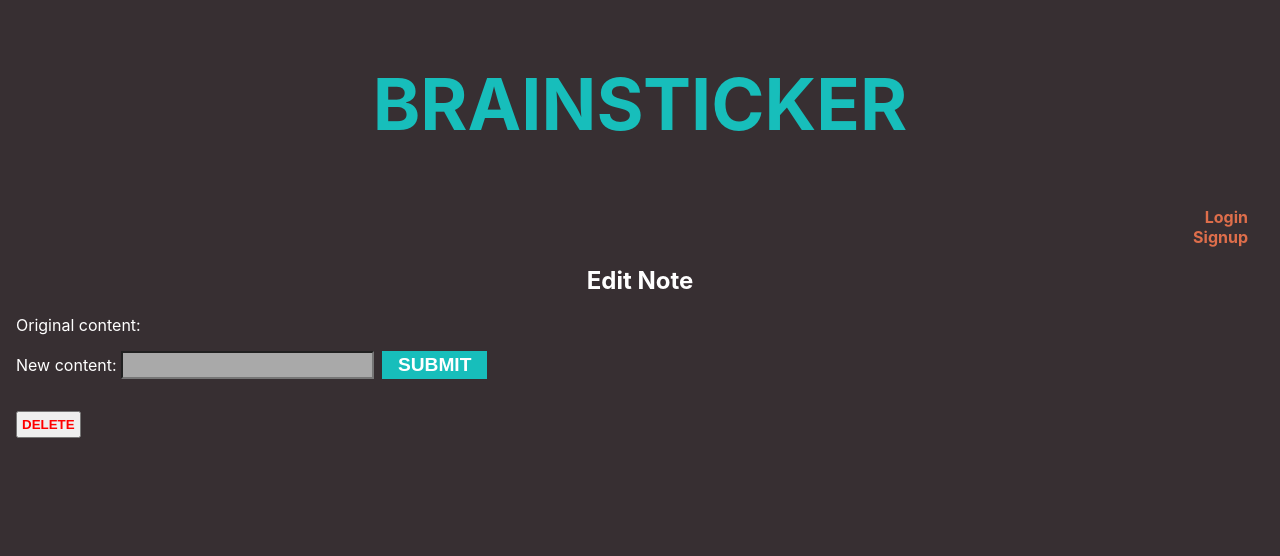
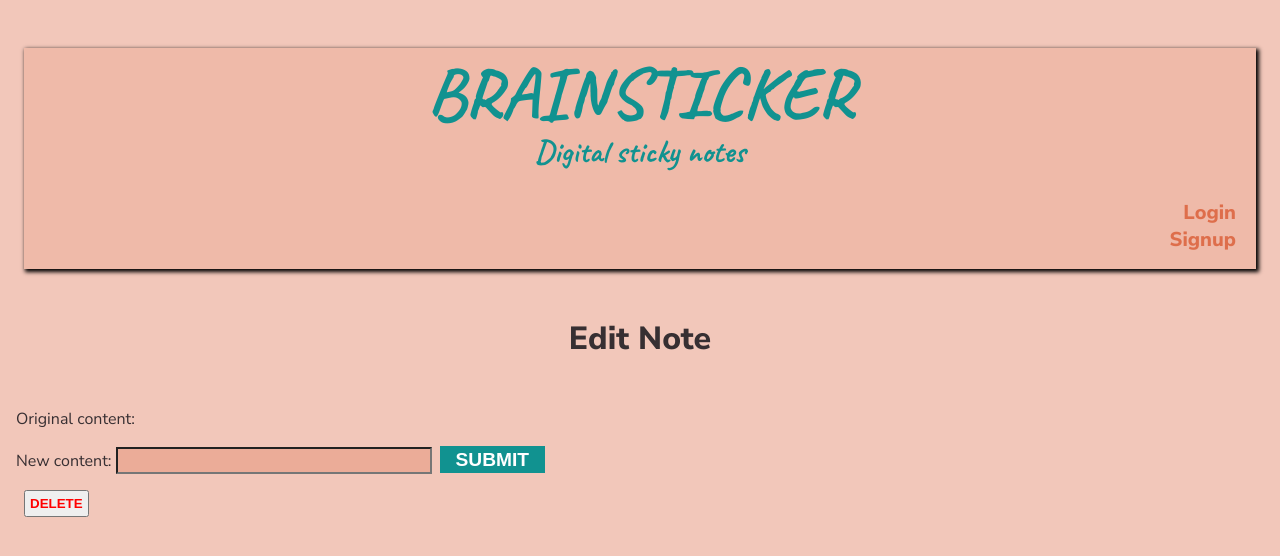
Before and after one commit to dataneon/brainsticker-frontend, a React (Create React App) app in the folder frontend/: page /canvas/1/editnote/1 in a window 1280 px wide. Shown: the top 556 px of the page. Built offline with nearby package versions, Linux system fonts and the light colour scheme; no server answers.

Commit message:
lots of CSS changes; Google Fonts added

```diff
--- a/frontend/src/App.css
+++ b/frontend/src/App.css
@@ -1,3 +1,7 @@
+/* Importing fonts */
+@import url('https://fonts.googleapis.com/css2?family=Nunito+Sans&display=swap');
+@import url('https://fonts.googleapis.com/css2?family=Caveat:wght@700&family=Nunito+Sans:wght@400;800&display=swap');
+
 /* Set box-sizing */
 * {
   box-sizing: border-box;
@@ -5,20 +9,24 @@
 
 body {
   margin: 0;
-  font-family: -apple-system, BlinkMacSystemFont, 'Segoe UI', 'Roboto', 'Oxygen',
+  font-family: 'Nunito Sans', -apple-system, BlinkMacSystemFont, 'Segoe UI', 'Roboto', 'Oxygen',
     'Ubuntu', 'Cantarell', 'Fira Sans', 'Droid Sans', 'Helvetica Neue',
     sans-serif;
   -webkit-font-smoothing: antialiased;
   -moz-osx-font-smoothing: grayscale;
 
   /* background color */
-  background-color: #372F32;
+  background-color: #F2C7BA;
 
-  color: white;
+  color: #372F32;
 }
 
 a {
   text-decoration: none;
+}
+
+form {
+  margin: 1rem 0 3rem 1.5rem;
 }
 
 /* Style the button and tell it not to grow */
@@ -37,17 +45,34 @@ a {
 
 /* input fields */
 input {
-  background-color: darkgray;
+  background-color: #EBAC98;
   /* border: 2px solid white; */
-  color: var(--white);
+  color: var(--muted);
   flex-grow: 0;
-  font-size: 1.2rem;
+  font-size: 1.1rem;
   /* padding: 0.5rem 1rem; */
-  width: 20%;
+  width: 25%;
+  /* font-weight: bold; */
+}
+
+nav {
+  -webkit-box-shadow: 2px 2px 4px 1px black;
+  box-shadow: 2px 2px 4px 1px black;
+  margin: 1.5rem;
+  margin-top: 3rem;
+  margin-bottom: 3rem;
+  background-color: #EFBAA9;
 }
 
 ul {
   list-style-type: none;
+}
+
+.auth-input-buttons {
+  margin-top: 0.5rem;
+  background-color: var(--primary);
+  color: white;
+
 }
 
 .canvas-li-name {
@@ -60,9 +85,31 @@ ul {
   margin: 2rem 0 0 1rem;
 }
 
+.delete-button {
+  margin: 0 0 1rem 0rem;
+  color: red;
+  font-weight: bold;
+  padding: 0.25rem;
+}
+
 .nav-links {
   color: #DE6E4B;
   font-weight: bold;
+  font-size: 1.25rem;
+}
+
+.note {
+  color: black;
+  margin: 1rem;
+  background-color: #FD8835;
+  height: 10rem;
+  width: 15rem;
+  padding: 1rem;
+  font-weight: bold;
+  -webkit-box-shadow: 2px 2px 4px 1px black;
+  box-shadow: 2px 2px 4px 1px black;
+  font-family: 'Caveat';
+  font-size: 1.5rem;
 }
 
 .note-list {
@@ -70,24 +117,15 @@ ul {
   flex-direction: column;
 }
 
-.note {
-  color: black;
-  margin: 1rem;
-  background-color: lightseagreen;
-  height: 10rem;
-  width: 15rem;
-  padding: 1rem;
-  font-weight: bold;
-}
-
 .edit-span {
   font-size: 0.75rem;
-  color: lightgray;
+  color: #372F32;
 }
 
 .edit-note-span {
   font-size: 0.75rem;
   color: rgb(55, 53, 53);
+  font-family: 'Nunito Sans';
 }
 
 #add-canvas {
@@ -109,15 +147,15 @@ ul {
   text-align: center;
 }
 
-#delete-button {
-  margin: 1rem 0 1rem 1rem;
-  color: red;
-  font-weight: bold;
-  padding: 0.25rem;
+.mid-level-header {
+  font-size: 2rem;
+  text-align: center;
+  margin-bottom: 3rem;
 }
 
-#edit-note-header {
+.edit-header {
   text-align: center;
+  margin-bottom: 2rem;
 }
 
 #greeting {
@@ -127,21 +165,33 @@ ul {
 #main-title {
   font-size: 4.5rem;
   text-align: center;
-  color: var(--primary)
+  color: var(--primary);
+  margin: 2rem 0 0 0;
+  font-family: 'Caveat', 'Nunito Sans', sans-serif;
+}
+
+#sub-title {
+  text-align: center;
+  font-size: 2rem;
+  color: var(--primary);
+  margin-top: -0.5rem;
+  font-family: 'Caveat', 'Nunito Sans', sans-serif;
 }
 
 #nav-link-logout {
   color: red;
+  font-size: 1.25rem;
 }
 
 #nav-links-ul {
   text-align: right;
-  margin: 1rem 2rem 0 0;
+  margin: 1rem 1.25rem 0 0;
+  padding-bottom: 1rem;
 }
 
-#new-note-form {
+/* #new-note-form {
   margin: 1rem 0 1rem 1rem;
-}
+} */
 
 #original-note-content {
   margin: 1rem 0 1rem 1rem;
@@ -156,7 +206,7 @@ ul {
 
 /* Color variables */
 :root {
-  --primary: #17BEBB;
+  --primary: #119290;
   --secondary: #8C1848;
   --secondary-light: #DE3F82;
   --tertiary: #DE6E4B;
--- a/frontend/src/components/app/AddCanvas.jsx
+++ b/frontend/src/components/app/AddCanvas.jsx
@@ -34,7 +34,7 @@ function AddCanvas({userID}) {
                     onChange={handleChange}
                     value={formState.canvas_name}
                 />
-                <button type="submit" className="form-button">Submit</button>
+                <button type="submit" className="form-button">Add</button>
             </form>
         </div>
     );
--- a/frontend/src/components/app/AddNote.jsx
+++ b/frontend/src/components/app/AddNote.jsx
@@ -30,7 +30,7 @@ function AddNote({canvasID}) {
                     onChange={handleChange}
                     value={formState.content}
                 />
-                <button type="submit" className="form-button">Submit</button>
+                <button type="submit" className="form-button">Add</button>
             </form>
         </div>
     );
--- a/frontend/src/components/app/Canvas.jsx
+++ b/frontend/src/components/app/Canvas.jsx
@@ -33,7 +33,7 @@ function Canvas() {
             {loading === false &&
                 (
                     <Fragment>
-                        <h2 id="canvas-header">Canvas: {canvasName}</h2>
+                        <h2 className="mid-level-header">Canvas: {canvasName}</h2>
                         <AddNote canvasID={canvasID} />
                         {/* <p>List of notes for canvas:</p> */}
                         <NoteList canvasID={canvasID} />
--- a/frontend/src/components/app/Dashboard.jsx
+++ b/frontend/src/components/app/Dashboard.jsx
@@ -33,7 +33,7 @@ function Dashboard() {
   <div id="dashboard">
     {loading === false && (
       <Fragment>
-        <h2 id="dashboard-header">Dashboard</h2>
+        <h3 className="mid-level-header">Dashboard</h3>
         <h4 id="greeting">Hello, {userEmail}!</h4>
         <p></p>
         {/* send userID to CanvasList as props */}
--- a/frontend/src/components/app/EditCanvas.jsx
+++ b/frontend/src/components/app/EditCanvas.jsx
@@ -11,7 +11,7 @@ function EditCanvas(props) {
 
     const [oldName, setOldName] = useState()
 
-    // this is used as a guard operator for useEffect
+    // `loading` is used as a guard operator for `useEffect`
     const [loading, setLoading] = useState()
 
     // function to retrieve original name of canvas
@@ -29,7 +29,7 @@ function EditCanvas(props) {
         setFormState({ ...formState, [event.target.id]: event.target.value});
     };
 
-    // updates the canvas name using `axios.patch()`
+    // update the canvas name using `axios.patch()`
     const handleSubmit = (event) => {
         event.preventDefault();
         console.log(formState);
@@ -40,7 +40,7 @@ function EditCanvas(props) {
         setFormState(initialState);
     }
 
-    // deletes the canvas using `axios.delete()`
+    // delete the canvas using `axios.delete()`
     const handleDelete = (event) => {
         event.preventDefault();
         axios.delete(`http://localhost:8000/canvases/${canvasID}`)
@@ -54,19 +54,19 @@ function EditCanvas(props) {
             {loading === false &&
                 (
                     <Fragment>
-                        <h3>Edit Canvas "{oldName}"</h3>
+                        <h3 className="mid-level-header">Edit Canvas "{oldName}"</h3>
                         <form onSubmit={handleSubmit}>
-                            <label htmlFor="canvas_name">Canvas name:</label>
+                            <label htmlFor="canvas_name">New canvas name: </label>
                             <input
                                 id="canvas_name"
                                 type="text"
                                 onChange={handleChange}
                                 value={formState.canvas_name}
                             />
-                            <button type="submit">Submit</button>
+                            <button type="submit" className="form-button">Submit</button>
                         </form>
                         <form onSubmit={handleDelete}>
-                            <button type="submit">DELETE</button>
+                            <button type="submit" className="delete-button">DELETE</button>
                         </form>
                     </Fragment>
                 )
--- a/frontend/src/components/app/EditNote.jsx
+++ b/frontend/src/components/app/EditNote.jsx
@@ -57,7 +57,7 @@ function EditNote() {
             {loading === false &&
                 (
                     <Fragment>
-                        <h2 id="edit-note-header">Edit Note</h2>
+                        <h3 className="mid-level-header">Edit Note</h3>
                         <p id="original-note-content">Original content: {oldContent}</p>
                         <form onSubmit={handleSubmit} id="edit-note-form">
                             <label htmlFor="content">New content: </label>
@@ -70,7 +70,7 @@ function EditNote() {
                             <button type="submit" class="form-button">Submit</button>
                         </form>
                         <form onSubmit={handleDelete}>
-                            <button type="submit" id="delete-button">DELETE</button>
+                            <button type="submit" class="delete-button">DELETE</button>
                         </form>
                     </Fragment>
                 )
--- a/frontend/src/components/auth/Login.js
+++ b/frontend/src/components/auth/Login.js
@@ -89,7 +89,7 @@ function Login() {
             onChange={e => setPassword(e.target.value)}
           />{' '}
           <br />
-          <input type='submit' value='Login' />
+          <input type='submit' value='Login' className="auth-input-buttons" />
         </form>
       )}
     </div>
--- a/frontend/src/components/auth/Signup.js
+++ b/frontend/src/components/auth/Signup.js
@@ -101,7 +101,7 @@ function Signup() {
           required
         />{' '}
         <br />
-        <input type='submit' value='Signup' />
+        <input type='submit' value='Signup' className="auth-input-buttons"/>
       </form>
     </div>
   );
--- a/frontend/src/components/layout/Navbar.js
+++ b/frontend/src/components/layout/Navbar.js
@@ -13,6 +13,7 @@ function Navbar(props) {
     return (
         <nav>
             <h1 id="main-title">BRAINSTICKER</h1>
+            <h2 id="sub-title">Digital sticky notes</h2>
             <ul id="nav-links-ul">
                 {isAuth === true ? (
                     <Fragment>
```
